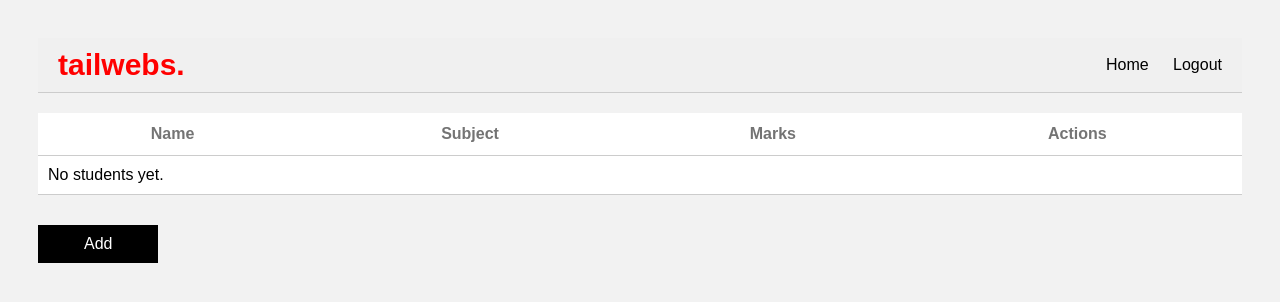
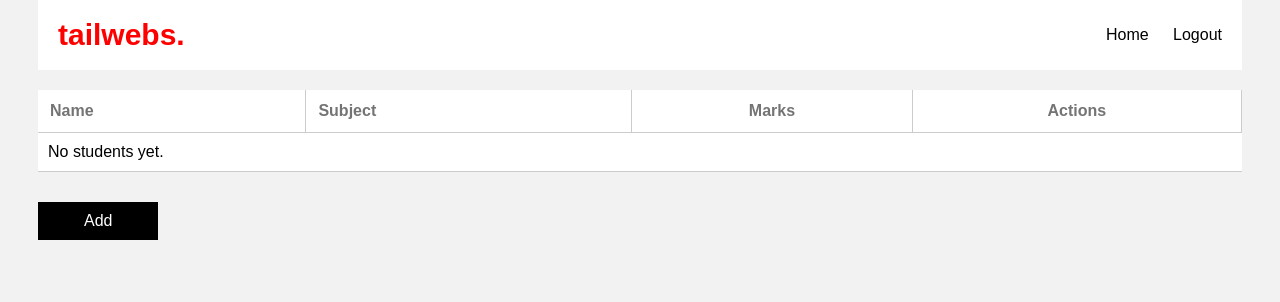
Before and after one commit to sathvik07/teacher_portal, a Django app: page /home/ in a window 1280 px wide. Shown: the top 302 px of the page. Run offline with Django 5.2, Linux system fonts and the light colour scheme; the visitor is signed in with stand-in values (Sample User, id 1); data that the repository does not hold is empty.

Commit message:
aligned the table requirements

```diff
--- a/portal/templates/home.html
+++ b/portal/templates/home.html
@@ -7,7 +7,10 @@
         body {
             font-family: sans-serif;
             background: #f2f2f2;
-            padding: 30px;
+            padding-bottom: 30px;
+            padding-left: 30px;
+            padding-right: 30px;
+            margin-top: 0px;
         }
 
         .header {
@@ -15,9 +18,10 @@
             justify-content: space-between;
             align-items: center;
             padding: 10px 20px;
-            background-color: #f0f0f0;
-            border-bottom: 1px solid #ccc;
+            background-color: white;
+            {#border-bottom: 1px solid #ccc;#}
             margin-bottom: 20px;
+            height: 50px;
         }
 
         .header .left {
@@ -47,9 +51,15 @@
         th {
             padding: 12px;
             color: #747474;
-            text-align: center;
+            text-align: left;
             border-bottom: 1px solid #ccc;
+            border-right: 1px solid #ccc;
         }
+
+        th.marks, th.actions {
+        text-align: center;
+        vertical-align: middle;
+         }
 
         td {
             padding: 10px;
@@ -58,10 +68,11 @@
             vertical-align: middle;
         }
 
-        td.actions {
+        td.marks, td.actions {
             text-align: center;
-            position: relative;
+            vertical-align: middle;
         }
+
 
         input[type="text"], input[type="number"] {
             width: 90%;
@@ -112,7 +123,7 @@
             left: 50%;
             transform: translateX(-50%);
             background-color: #fff;
-            width: 120px;
+            width: 100px;
             box-shadow: 0px 2px 5px rgba(0,0,0,0.1);
             z-index: 1;
             border: 1px solid #ddd;
@@ -245,8 +256,8 @@
     <tr>
         <th>Name</th>
         <th>Subject</th>
-        <th>Marks</th>
-        <th>Actions</th>
+        <th class="marks">Marks</th>
+        <th class="actions">Actions</th>
     </tr>
     {% for student in students %}
     <tr id="row-{{ student.id }}">
```
Also changed, not shown: teacher_portal/settings.py (+47 -0 lines).
